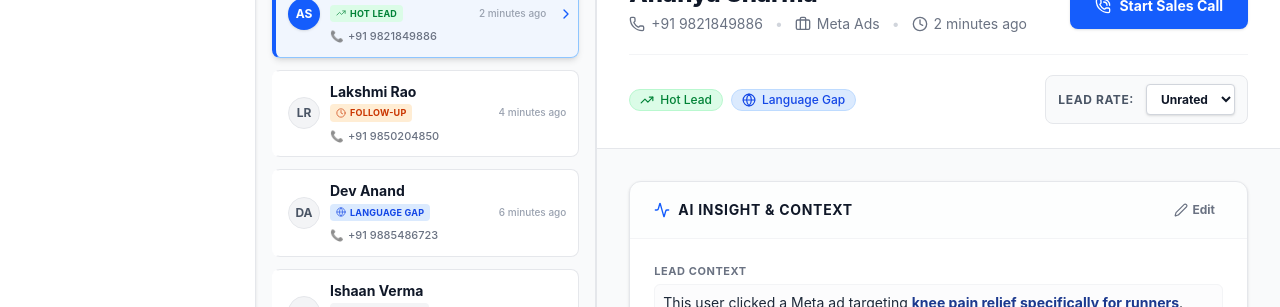
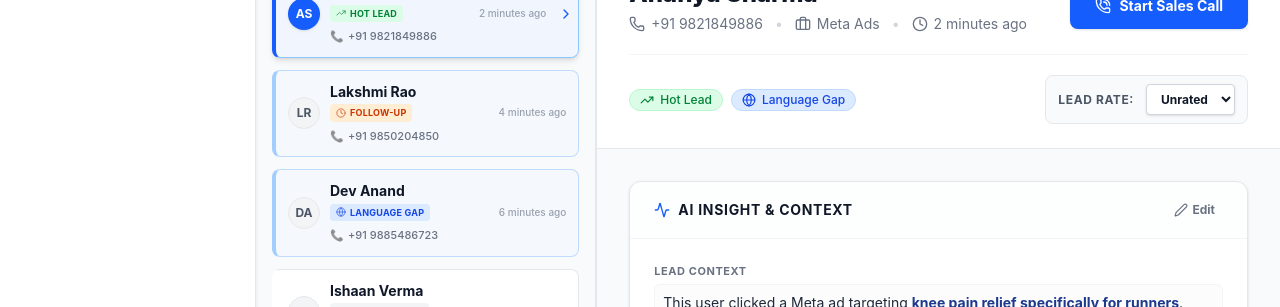
Before and after one commit to vidula18/kinetic-dashboard, a React (Vite) app: page / in a window 1280 px wide. Both pictures are taken after a click on the button "Leads". Shown: the part 261-568 px from the top of the page. Built offline with nearby package versions, Linux system fonts and the light colour scheme.

Commit message:
Highlight fresh leads in the lead queue with a subtle blue background

```diff
--- a/src/components/LeadItem.tsx
+++ b/src/components/LeadItem.tsx
@@ -29,7 +29,9 @@ export function LeadItem({ lead, isSelected, onClick }: LeadItemProps) {
       className={`p-3 rounded-lg border transition-all duration-200 cursor-pointer flex flex-col justify-center h-full relative overflow-hidden ${
         isSelected
           ? 'bg-blue-50/80 border-y-blue-300 border-r-blue-300 border-l-[4px] border-l-blue-600 shadow-md'
-          : 'bg-white border-gray-200 hover:shadow-md hover:border-gray-300 border-l-[4px] border-l-transparent'
+          : lead.isFresh
+            ? 'bg-blue-50/40 border-blue-200 hover:shadow-md hover:border-blue-300 border-l-[4px] border-l-blue-400/50'
+            : 'bg-white border-gray-200 hover:shadow-md hover:border-gray-300 border-l-[4px] border-l-transparent'
       }`}
     >
       {isSelected && (
--- a/src/data/mockLeads.ts
+++ b/src/data/mockLeads.ts
@@ -9,6 +9,7 @@ export interface Lead {
   labels: LeadLabel[];
   aiInsight: string;
   actionRequired: string;
+  isFresh?: boolean;
 }
 
 const AI_INSIGHTS = [
@@ -67,6 +68,7 @@ export const MOCK_LEADS: Lead[] = Array.from({ length: 15 }).map((_, i) => {
     timeReceived: new Date(now.getTime() - minutesAgo * 60000),
     labels: randomLabels,
     aiInsight: AI_INSIGHTS[i],
-    actionRequired: ACTIONS[i]
+    actionRequired: ACTIONS[i],
+    isFresh: i < 3
   };
 });
```
